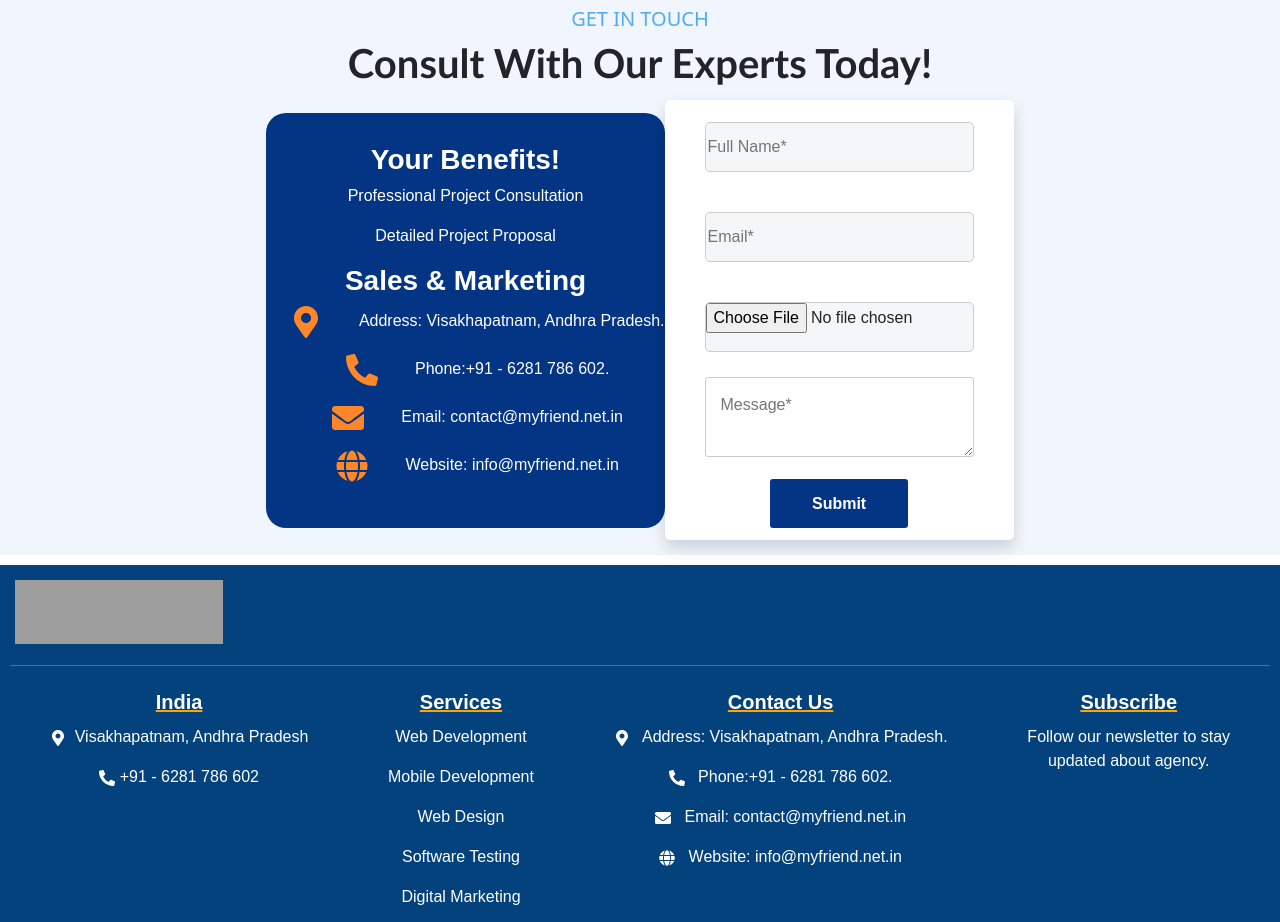
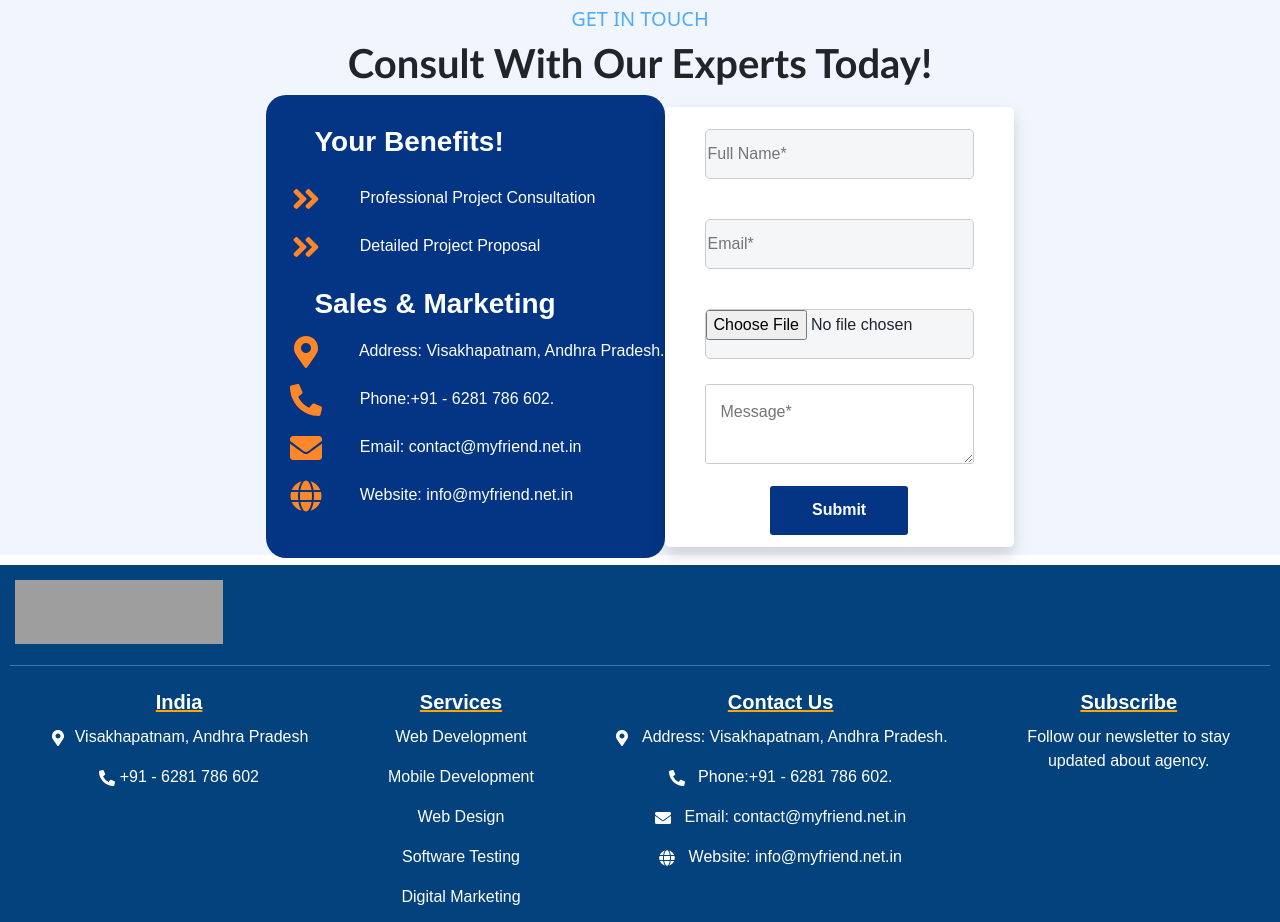
Before and after one commit to shivakumargattu/myfriendinfo, a React (Create React App) app: page /vertualreality in a window 1280 px wide. Shown: the part 2560-3482 px from the top of the page. Built offline with nearby package versions, Linux system fonts and the light colour scheme; grey boxes are pictures that could not be loaded; a web font is replaced by a local one.

Commit message:
contact
update

```diff
--- a/src/components/CaroselComponent/index.js
+++ b/src/components/CaroselComponent/index.js
@@ -16,7 +16,7 @@ function Carouseles() {
             <h4 className='carosel-sub-head'> Creating Digital Experiences that Stand out from the Crowd</h4>
             <p className='carosel-description'>Our web development services provide custom solutions tailored to your business needs. Whether you need a simple brochure website or a complex e-commerce platform, our experienced developers will bring your vision to life.</p>
 
-           <button className='get-in-btn nobg-btn m-3 mt-0'>GET A FREE QUOCT </button>
+           <button className='get-in-btn nobg-btn m-3 mt-0'>GET A FREE QUOTE </button>
             </div>
         </div>
 
@@ -42,7 +42,7 @@ function Carouseles() {
       <h4 className='carosel-sub-head'> Cross-platform app  <br/> We use Tech to Create, Connect<br/> Grow
 </h4>
       <p className='carosel-description'>We are a mobile app development company specializing in creating innovative and high-quality mobile applications for various platforms. Our team of skilled developers and designers work collaboratively to deliver mobile solutions that align with your business goals and provide a seamless user experience.</p>
-      <button className='get-in-btn nobg-btn m-3 mt-0'>GET A FREE QUOCT </button>
+      <button className='get-in-btn nobg-btn m-3 mt-0'>GET A FREE QUOTE </button>
 
       </div>
   </div>
@@ -68,7 +68,7 @@ function Carouseles() {
       <h1 className='carosel-mai-heading'>Digital Marketing</h1>
       <h4 className='carosel-sub-head'> We Provide Best Let's Talk about SMM <br/> E-commerce app development</h4>
       <p className='carosel-description'>In the highly competitive digital landscape, our digital marketing services help your business stand out. We employ effective strategies such as search engine optimization (SEO), social media marketing, and pay-per-click (PPC) advertising to increase your online visibility, drive targeted traffic, and generate leads.</p>
-      <button className='get-in-btn nobg-btn m-3 mt-0'>GET A FREE QUOCT </button>
+      <button className='get-in-btn nobg-btn m-3 mt-0'>GET A FREE QUOTE </button>
 
       </div>
   </div>
--- a/src/components/ContactUs/index.css
+++ b/src/components/ContactUs/index.css
@@ -27,7 +27,8 @@
 }
 .contact-info{
     color: #fff;
-    text-align: center;
+    text-align: left;
+    width: 100%;
 }
 
 .form-container {
--- a/src/components/ContactUs/index.js
+++ b/src/components/ContactUs/index.js
@@ -5,6 +5,7 @@ import {
   FaPhoneAlt,
   FaEnvelope,
   FaGlobe,
+  FaAngleDoubleRight
 } from "react-icons/fa";
 
 
@@ -28,11 +29,11 @@ const ContactUs = () => {
 
              <div >
              <div className='conatct-details-card'>
-                 <div className="contact-info box3">
-               <h3><b>Your Benefits!</b></h3>
-                  <p>Professional Project Consultation</p>
-                  <p>Detailed Project Proposal</p>
-                 <h3><b>Sales & Marketing</b></h3>
+                 <div className="contact-info ">
+               <h3 className=' p-5 pb-3 pt-0'><b>Your Benefits!</b></h3>
+                 <p>  <FaAngleDoubleRight className='icon'/> &nbsp; Professional Project Consultation</p>
+              <p>   <FaAngleDoubleRight className='icon'/> &nbsp;    Detailed Project Proposal</p>
+                 <h3 className=' p-5 pb-2 pt-2'><b>Sales & Marketing</b></h3>
                  <p>
                  <FaMapMarkerAlt className='icon' /> &nbsp; Address: Visakhapatnam, Andhra Pradesh.
                  </p>
```
